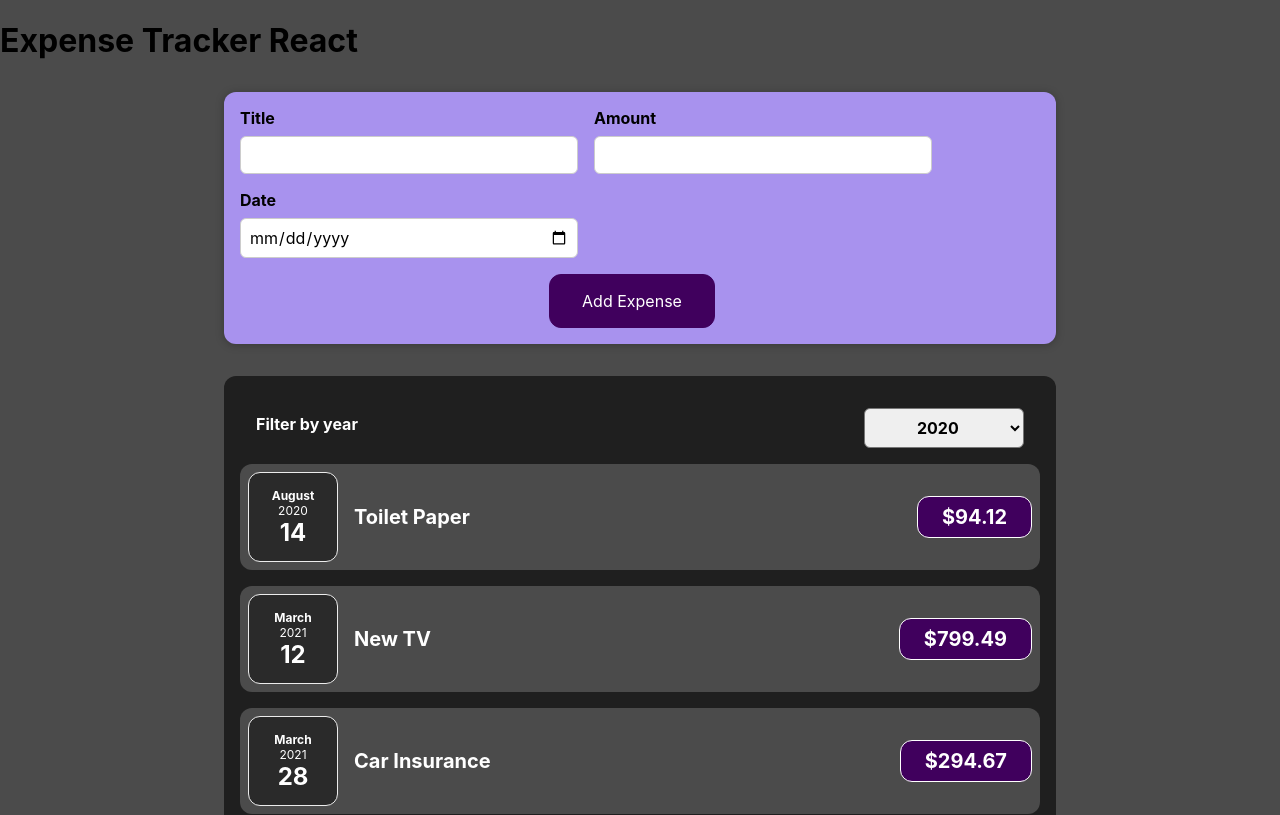
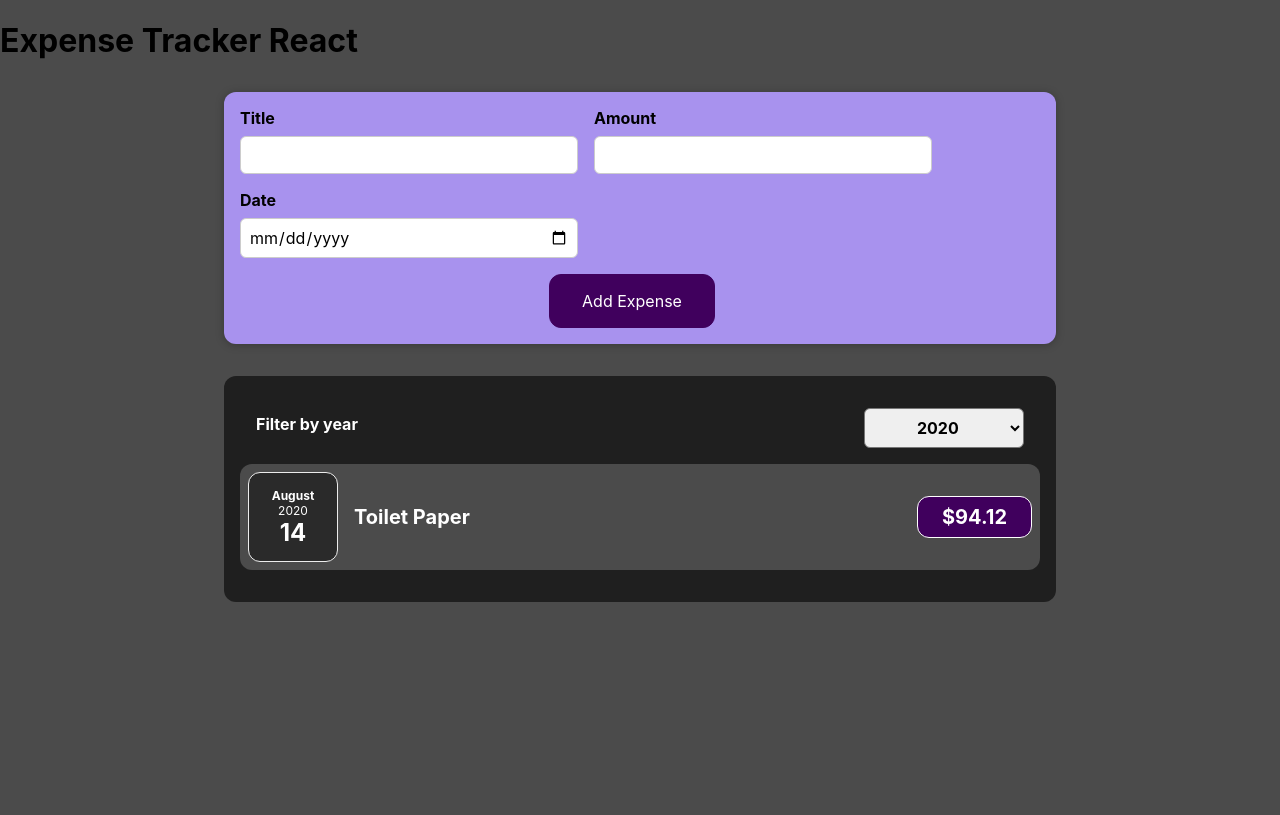
Before and after one commit to eniskastrati/expense-tracker-react, a React (Create React App) app: page / in a window 1280 px wide. Shown: the top 815 px of the page. Built offline with nearby package versions, Linux system fonts and the light colour scheme.

Commit message:
ADD: added  function to filter expenses by year

```diff
--- a/src/components/Expenses/Expenses.jsx
+++ b/src/components/Expenses/Expenses.jsx
@@ -10,6 +10,11 @@ function NewExpensesComponent({ ...props }) {
   const getSelectedYearValue = (yearValue) => {
     setFilteredYear(yearValue);
   };
+
+  const filteredExpenses = props.data.filter((expense) => {
+    return expense.date.getFullYear().toString() === filterdYear;
+  });
+
   return (
     <>
       <Card className="expenses">
@@ -17,7 +22,10 @@ function NewExpensesComponent({ ...props }) {
           selected={filterdYear}
           onSelectedYearValue={getSelectedYearValue}
         />
-        {props.data.map((expense) => {
+        {filteredExpenses.length === 0 ? (
+          <p style={{color: "white"}}>No Expenses foung. </p>
+        ) : (
+          filteredExpenses.map((expense) => {
             return (
               <ExpenseItem
                 key={expense.id}
@@ -26,7 +34,8 @@ function NewExpensesComponent({ ...props }) {
                 date={expense.date}
               />
             );
-        })}
+          })
+        )}
       </Card>
     </>
   );
```
Lines whose indentation alone changed are shown as unchanged.
